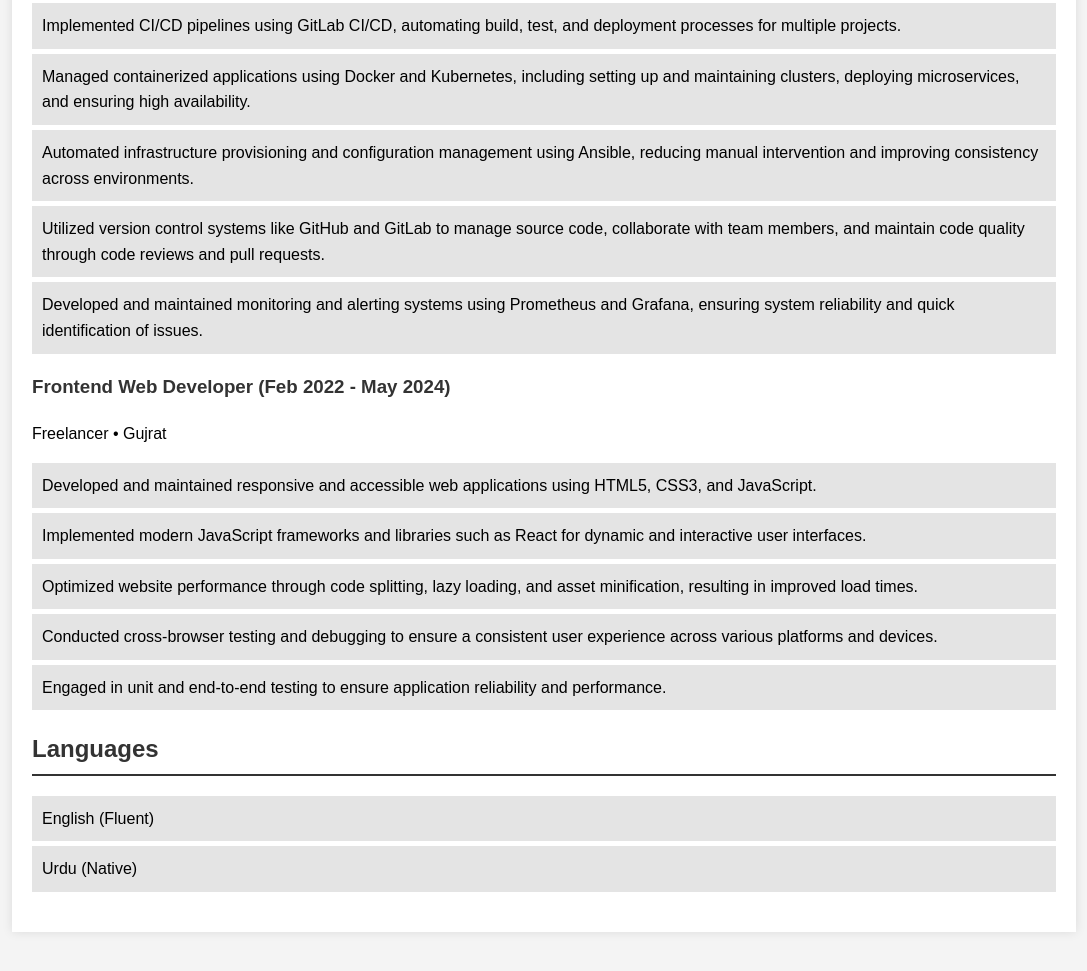
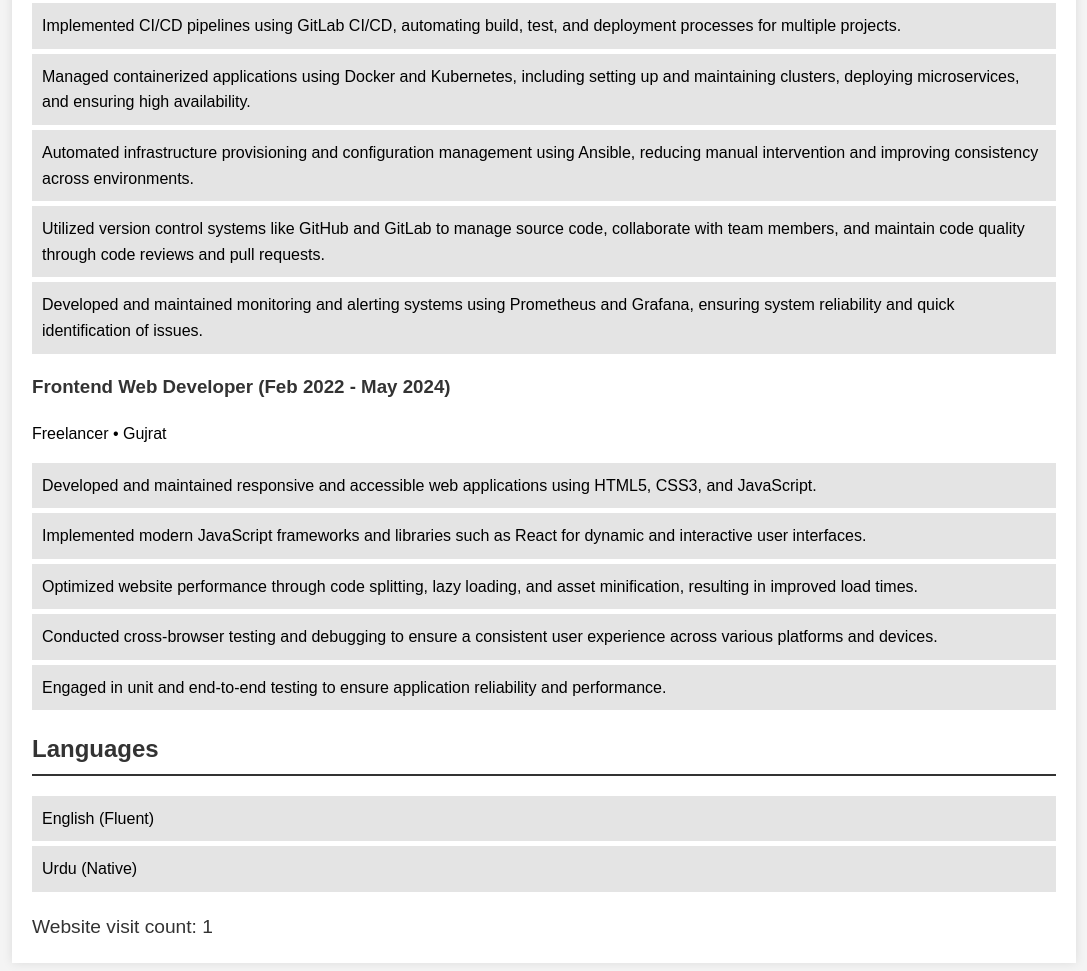
Before and after one commit to muhammadwaqas964/Azure-CRC, a plain HTML site: page frontend/index.html in a window 1280 px wide. Shown: the part 1248-2219 px from the top of the page, without its empty margins (96-1183 px from the left). Drawn offline with Linux system fonts and the light colour scheme.

Commit message:
updated files

```diff
--- a/index.html
+++ b/frontend/index.html
@@ -4,49 +4,7 @@
     <meta charset="UTF-8">
     <meta name="viewport" content="width=device-width, initial-scale=1.0">
     <title>Muhammad Waqas - Resume</title>
-    <style>
-        body {
-            font-family: Arial, sans-serif;
-            line-height: 1.6;
-            margin: 0;
-            padding: 0;
-            background-color: #f4f4f4;
-        }
-        .container {
-            width: 80%;
-            margin: 20px auto;
-            padding: 20px;
-            background-color: #fff;
-            box-shadow: 0 0 10px rgba(0, 0, 0, 0.1);
-        }
-        h1, h2, h3 {
-            color: #333;
-        }
-        .contact-info, .section {
-            margin-bottom: 20px;
-        }
-        .contact-info a {
-            color: #0066cc;
-            text-decoration: none;
-        }
-        .contact-info a:hover {
-            text-decoration: underline;
-        }
-        .section h2 {
-            border-bottom: 2px solid #333;
-            padding-bottom: 5px;
-        }
-        ul {
-            list-style-type: none;
-            padding: 0;
-        }
-        ul li {
-            background: #e4e4e4;
-            margin: 5px 0;
-            padding: 10px;
-        }
-
-    </style>
+    <link rel="stylesheet" href="styles.css">
 </head>
 <body>
     <div class="container">
@@ -113,5 +71,11 @@
             </ul>
         </div>
 
+        <div class="website-counter">
+            Website visit count: <span id="counter"></span>
+        </div>
+    </div>
+
+    <script src="script.js"></script>
 </body>
 </html>
--- /dev/null
+++ b/frontend/script.js
@@ -0,0 +1,12 @@
+document.addEventListener("DOMContentLoaded", function() {
+    var counterContainer = document.querySelector("#counter");
+    var visitCount = localStorage.getItem("page_view");
+
+    if (visitCount === null) {
+        visitCount = 1;
+    } else {
+        visitCount = Number(visitCount) + 1;
+    }
+    localStorage.setItem("page_view", visitCount);
+    counterContainer.innerHTML = visitCount;
+});
--- /dev/null
+++ b/frontend/styles.css
@@ -0,0 +1,54 @@
+body {
+    font-family: Arial, sans-serif;
+    line-height: 1.6;
+    margin: 0;
+    padding: 0;
+    background-color: #f4f4f4;
+}
+
+.container {
+    width: 80%;
+    margin: 20px auto;
+    padding: 20px;
+    background-color: #fff;
+    box-shadow: 0 0 10px rgba(0, 0, 0, 0.1);
+}
+
+h1, h2, h3 {
+    color: #333;
+}
+
+.contact-info, .section {
+    margin-bottom: 20px;
+}
+
+.contact-info a {
+    color: #0066cc;
+    text-decoration: none;
+}
+
+.contact-info a:hover {
+    text-decoration: underline;
+}
+
+.section h2 {
+    border-bottom: 2px solid #333;
+    padding-bottom: 5px;
+}
+
+ul {
+    list-style-type: none;
+    padding: 0;
+}
+
+ul li {
+    background: #e4e4e4;
+    margin: 5px 0;
+    padding: 10px;
+}
+
+.website-counter {
+    font-size: 1.2em;
+    color: #333;
+    margin-top: 20px;
+}
```
